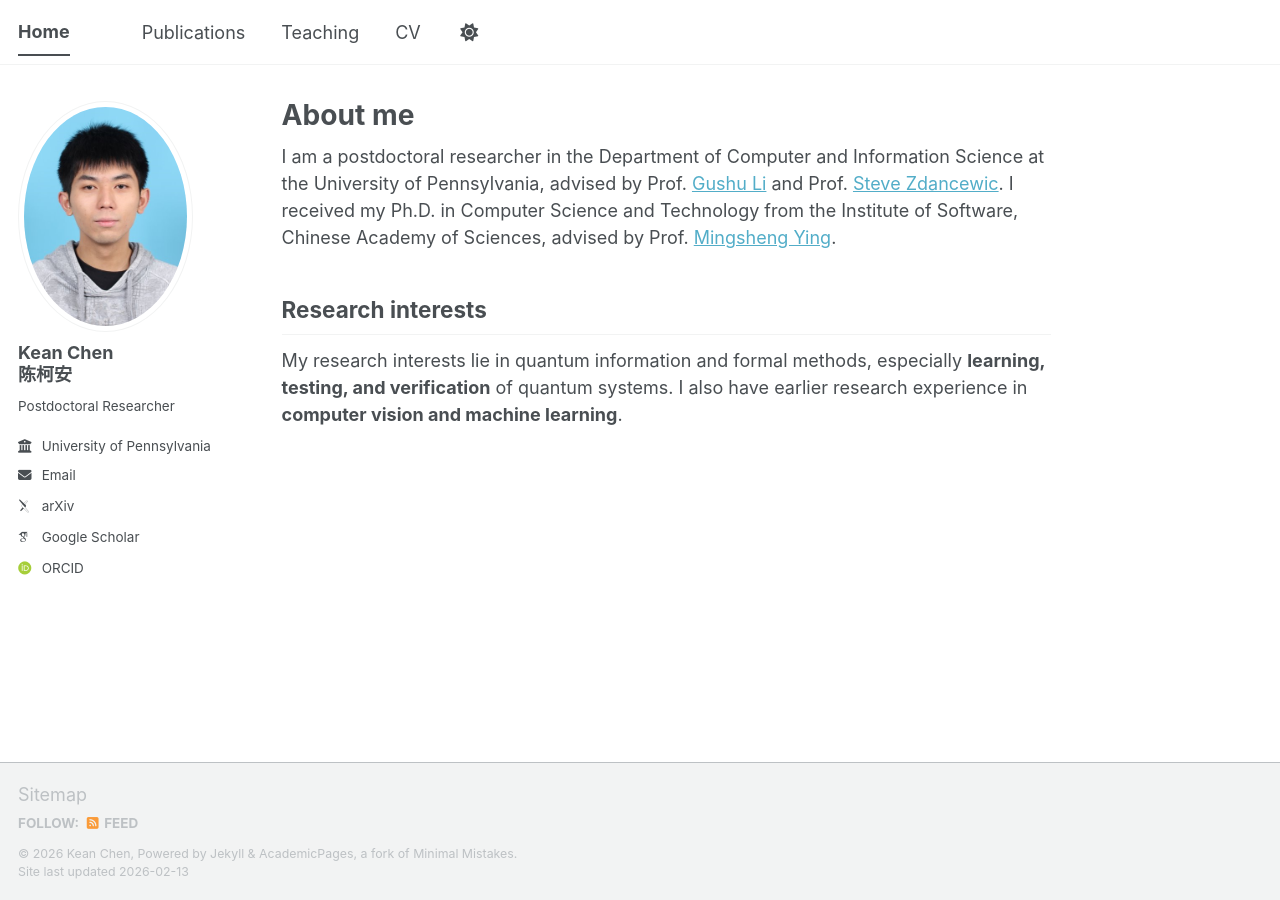
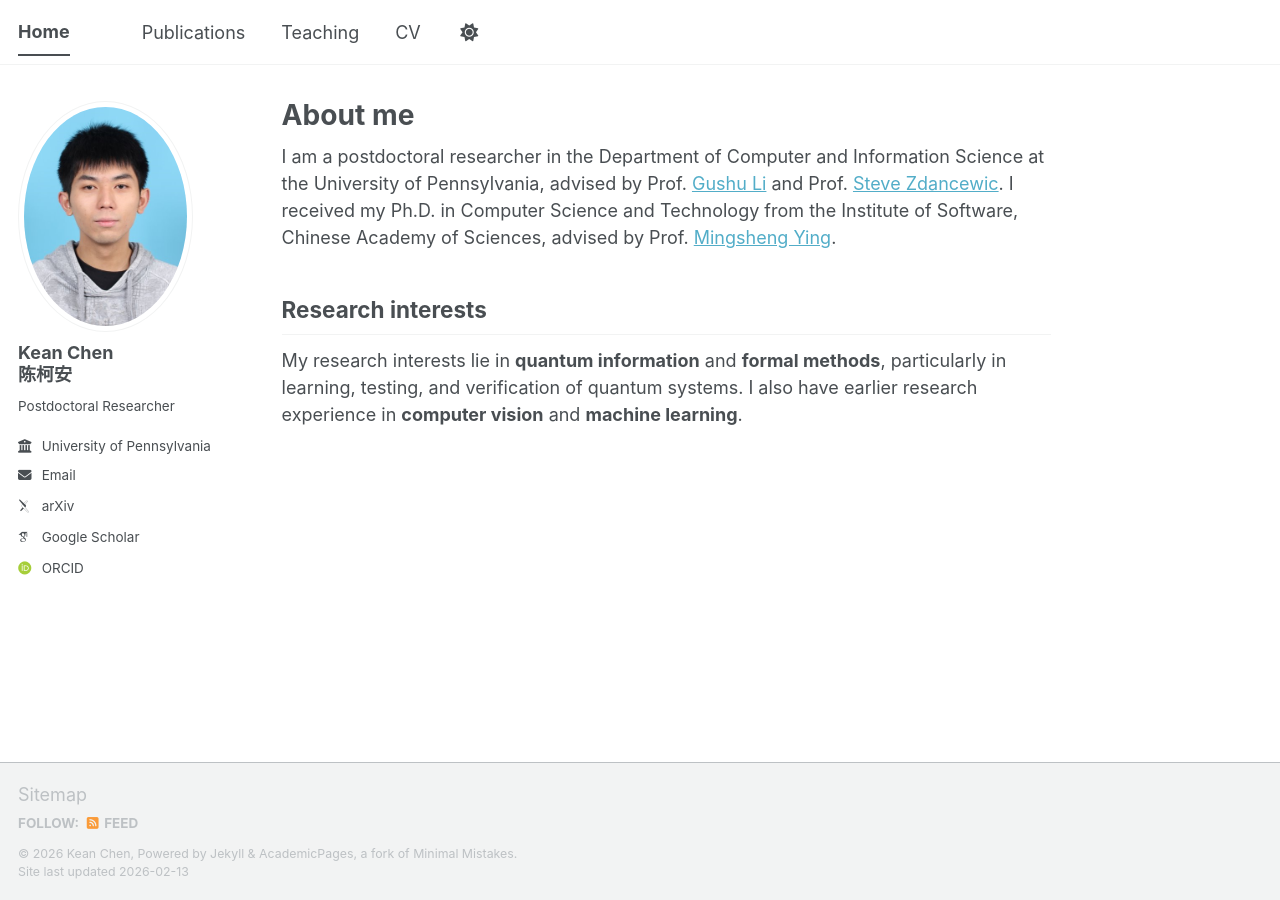
Before and after one commit to cccorn/cccorn.github.io, a Jekyll site: the page built from _pages/about.md, in a window 1280 px wide. Built offline with Jekyll 4.4.1, drawn with Linux system fonts in a browser that asks for light colours; some web fonts are replaced; a script bundle is joined from its source files by our own code; library files that are not in the unit come from our copies.

Commit message:
Update about.md

```diff
--- a/_pages/about.md
+++ b/_pages/about.md
@@ -10,5 +10,5 @@ redirect_from:
 I am a postdoctoral researcher in the Department of Computer and Information Science at the University of Pennsylvania, advised by Prof. [Gushu Li](https://sites.google.com/view/gushuli) and Prof. [Steve Zdancewic](https://www.cis.upenn.edu/~stevez). I received my Ph.D. in Computer Science and Technology from the Institute of Software, Chinese Academy of Sciences, advised by Prof. [Mingsheng Ying](https://profiles.uts.edu.au/Mingsheng.Ying).
 
 ## Research interests
-My research interests lie in quantum information and formal methods, especially **learning, testing, and verification** of quantum systems.
-I also have earlier research experience in **computer vision and machine learning**.
+My research interests lie in **quantum information** and **formal methods**, particularly in learning, testing, and verification of quantum systems.
+I also have earlier research experience in **computer vision** and **machine learning**.
```
